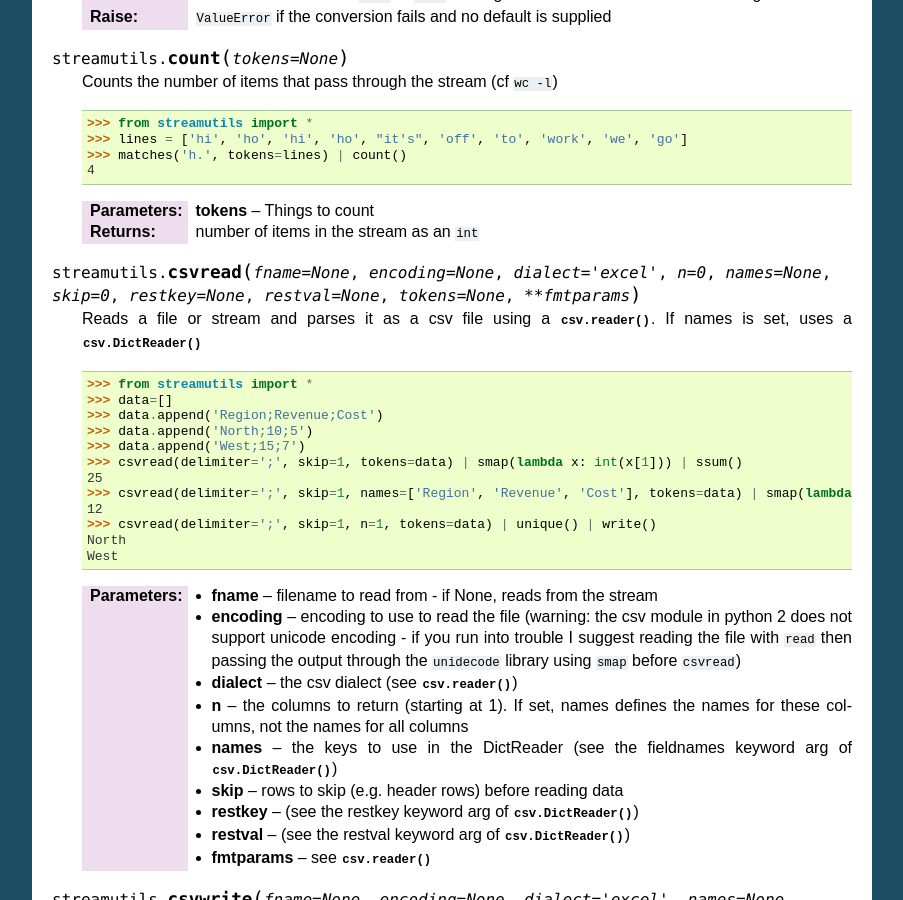
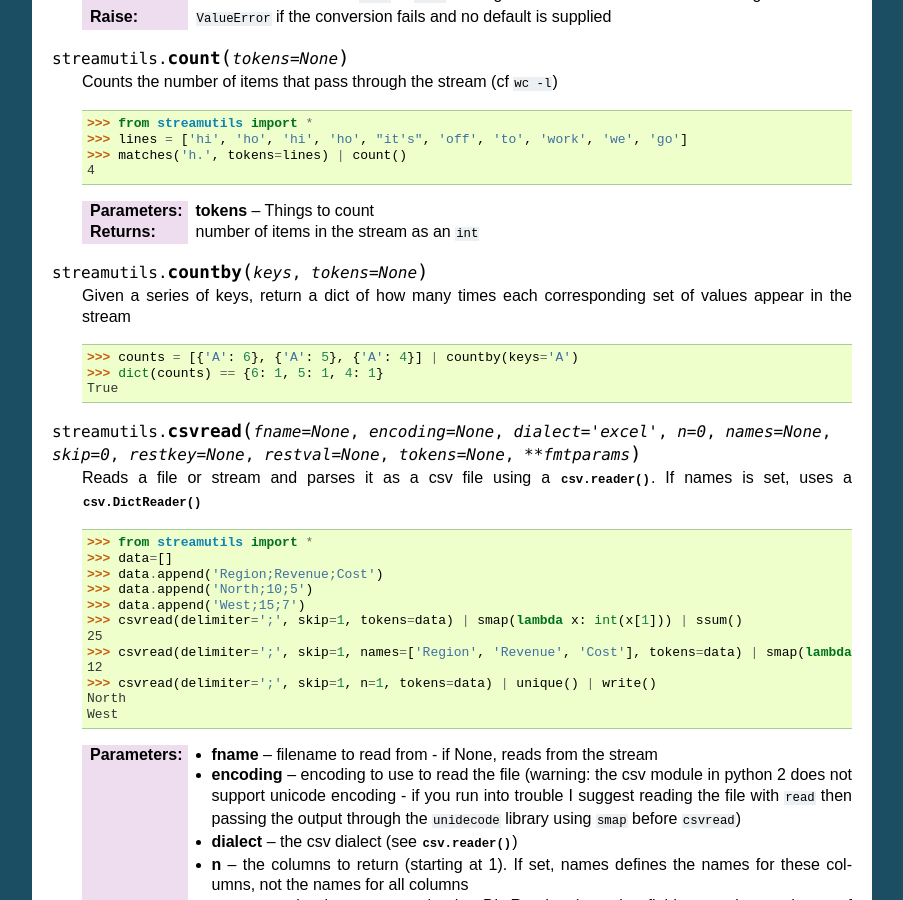
Before and after one commit to maxgrenderjones/streamutils, a Sphinx documentation site: the page built from docs/api.rst, in a window 1280 px wide and 900 px high, scrolled down 3363 px. Shown: the whole window, without its empty margins (198-1101 px from the left). Built offline with Sphinx 7.4.7, drawn with Linux system fonts in a browser that asks for light colours.

Commit message:
Add countby (todo: add key/value tests for xxxby)

```diff
--- a/README.rst
+++ b/README.rst
@@ -256,9 +256,9 @@ Implemented:
    filename is supplied, or to a writeable thing (e.g an already open
    file) otherwise.
 -  ``csvwrite``: to write to a csv file
--  ``sumby``, ``meanby``, ``firstby``, ``lastby``: to aggregate by a key
-   or keys, and then sum / take the mean / take the first / take the
-   last
+-  ``sumby``, ``meanby``, ``firstby``, ``lastby``, ``countby``: to
+   aggregate by a key or keys, and then sum / take the mean / take the
+   first / take the last / count
 -  ``sreduce``: to do a pythonic ``reduce`` on the stream
 -  ``action``: for every token, call a user-defined function
 -  ``smax``, ``smin`` to: return the maximum or minimum element in the
--- a/docs/api.rst
+++ b/docs/api.rst
@@ -195,6 +195,14 @@ A few things to note as you read the documentation and source code for streamuti
 
     :param tokens: Things to count
     :return: number of items in the stream as an ``int``
+
+.. py:function:: countby(keys, tokens=None)
+
+    Given a series of keys, return a dict of how many times each corresponding set of values appear in the stream
+
+    >>> counts = [{'A': 6}, {'A': 5}, {'A': 4}] | countby(keys='A')
+    >>> dict(counts) == {6: 1, 5: 1, 4: 1}
+    True
 
 .. py:function:: csvread(fname=None, encoding=None, dialect='excel', n=0, names=None, skip=0, restkey=None, restval=None, tokens=None, **fmtparams)
 
```
Also changed, not shown: README.md (+1 -1 lines), src/streamutils/__init__.py (+11 -0 lines).
